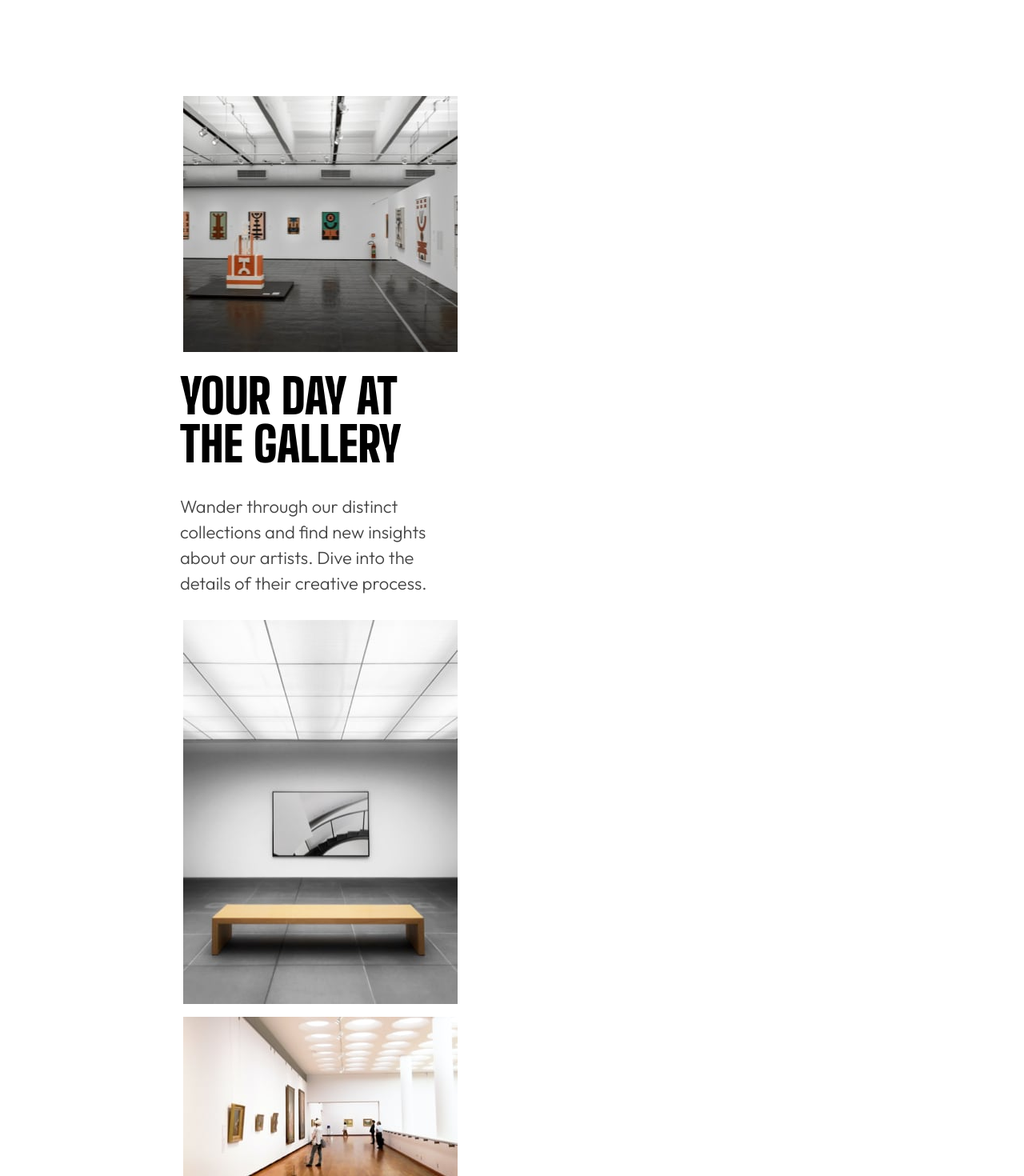
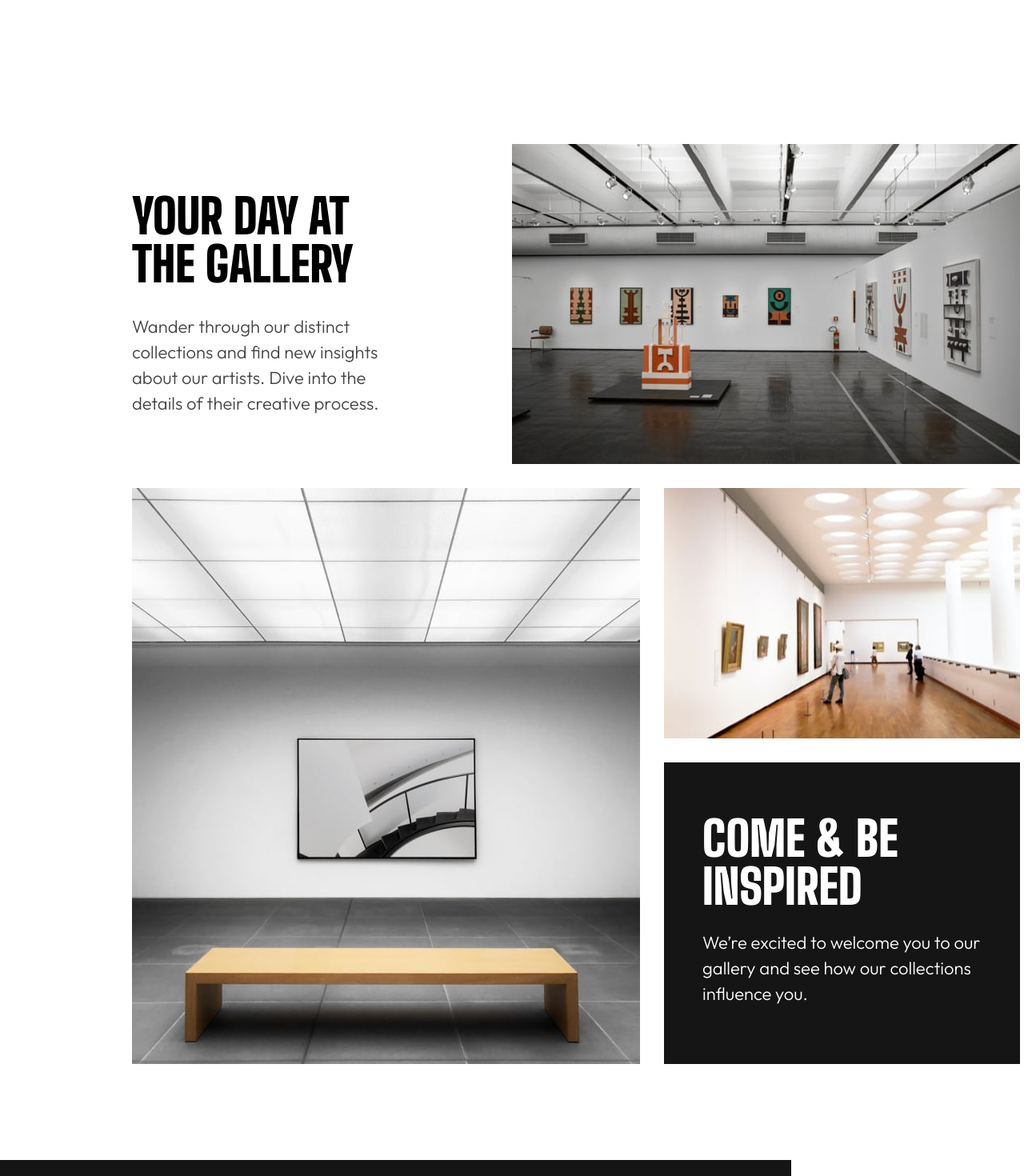
Before and after one commit to dantheuri/art-gallery-website, a React (Vite) app: page / in a window 1280 px wide. Shown: the part 800-2270 px from the top of the page at 80% size. Built offline with nearby package versions, Linux system fonts and the light colour scheme.

Commit message:
finished with second main grid and main component

```diff
--- a/src/components/Main.tsx
+++ b/src/components/Main.tsx
@@ -1,38 +1,61 @@
-import mobileImageGrid1 from '../assets/mobile/image-grid-1.jpg'
-import mobileImageGrid2 from '../assets/mobile/image-grid-2.jpg'
-import mobileImageGrid3 from '../assets/mobile/image-grid-3.jpg'
+import mobileImageGrid1 from "../assets/mobile/image-grid-1.jpg";
+import mobileImageGrid2 from "../assets/mobile/image-grid-2.jpg";
+import mobileImageGrid3 from "../assets/mobile/image-grid-3.jpg";
+import desktopImageGrid1 from "../assets/desktop/image-grid-1.jpg";
+import desktopImageGrid2 from "../assets/desktop/image-grid-2.jpg";
+import desktopImageGrid3 from "../assets/desktop/image-grid-3.jpg";
 
 const Main = () => {
-  return (
-		<main className="mt-[7.5rem] w-[50rem] justify-center">
-			<section className="section-grid-1">
-				<div className="grid grid-cols-1 justify-items-center">
-					<div className="flex justify-center imageContainer ">
-						<img src={mobileImageGrid1} alt="w-[39.6875rem] h-[25rem]" />
+	return (
+		<main className="mt-[7.5rem] lg:ml-[10.31rem] lg:mt-[11.25rem] justify-center">
+			<section className="section-grid-1 ">
+				<div className="grid grid-cols-1 lg:grid-cols-[21.875rem,39.6875rem] lg:gap-x-[7.81rem]">
+					<picture>
+						<source media="(max-width: 480px)" srcSet={mobileImageGrid1} />
+						<source media="(min-width: 1024px)" srcSet={desktopImageGrid1} />
+						<img
+							src={mobileImageGrid1}
+							alt=""
+							className="lg:w-[39.6875rem] lg:h-[25rem] w-[21.4375rem] h-[20rem] object-cover"
+						/>
+					</picture>
+
+					<div className="grid1-text lg:w-[21.875rem] lg:col-start-1 lg:row-start-1 lg:py-[3.75rem]">
+						<h2 className="font-bigShouldersDisplay w-[21.875rem]  lg:text-[3.75rem] lg:leading-[3.75rem] text-[3.125rem] mt-[1.56rem] lg:m-0 font-[900] leading-[2.8125rem] uppercase">
+							Your day at the gallery
+						</h2>
+						<p className="mt-[2rem] text-dark-grey w-[21.875rem] lg:text-[1.375rem] lg:leading-[2rem] text-[1.125rem] leading-[1.75rem] font-outfit">
+							Wander through our distinct collections and find new insights
+							about our artists. Dive into the details of their creative
+							process.
+						</p>
 					</div>
-					<h2 className="font-bigShouldersDisplay w-[21.875rem] text-[3.75rem] mt-[1.56rem] font-[900] leading-[3.75rem] uppercase">
-						Your day at the gallery
-					</h2>
-					<p className="mt-[2rem] text-dark-grey w-[21.875rem] text-[1.375rem] leading-[2rem] font-outfit">
-						Wander through our distinct collections and find new insights about
-						our artists. Dive into the details of their creative process.
-					</p>
 				</div>
 			</section>
 
-			<section className="section-grid-2 mt-[1.88rem] grid grid-cols-1 justify-items-center">
-				<div>
+			<section className="section-grid-2 lg:mt-[1.88rem] mt-[2rem] grid grid-cols-1 lg:grid-cols-[39.6875rem,27.8125rem] lg:gap-x-[1.88rem] justify-items-center">
+				<picture>
+					<source media="(max-width: 480px)" srcSet={mobileImageGrid2} />
+					<source media="(min-width: 1024px)" srcSet={desktopImageGrid2} />
+
 					<img
 						src={mobileImageGrid2}
 						alt=""
-						className="h-[30rem] object-cover w-[21.4375rem]"
+						className="h-[30rem] w-[21.4375rem] lg:h-[45rem] lg:w-[39.6875rem] object-cover "
 					/>
-				</div>
-				<div className="mt-[1rem]">
-					<div className=" ">
-						<img src={mobileImageGrid3} alt="" />
-					</div>
-					<div className="  w-[21.4375rem] mt-[1rem] pl-[3rem] pr-[2.94rem] pt-[4.06rem] pb-[4rem] bg-almost-black text-white">
+				</picture>
+
+				<div className="mt-[1rem] lg:mt-0">
+					<picture>
+						<source media="(max-width: 480px)" srcSet={mobileImageGrid3} />
+						<source media="(min-width: 1024px)" srcSet={desktopImageGrid3} />
+						<img
+							src={mobileImageGrid3}
+							alt=""
+							className="lg:w-[27.8125] lg:h-[19.5625rem] shrink-0"
+						/>
+					</picture>
+					<div className="  w-[21.4375rem] lg:w-[27.8125rem] lg:h-[23.5625rem] lg:mt-[1.87rem] mt-[1rem] pl-[3rem] pr-[2.94rem] pt-[4.06rem] pb-[4rem] bg-almost-black text-white">
 						<h2 className="font-[900] font-bigShouldersDisplay leading-[3.75rem] text-[3.75rem] uppercase">
 							Come & Be Inspired
 						</h2>
@@ -45,6 +68,6 @@ const Main = () => {
 			</section>
 		</main>
 	);
-}
+};
 
-export default Main
+export default Main;
```
